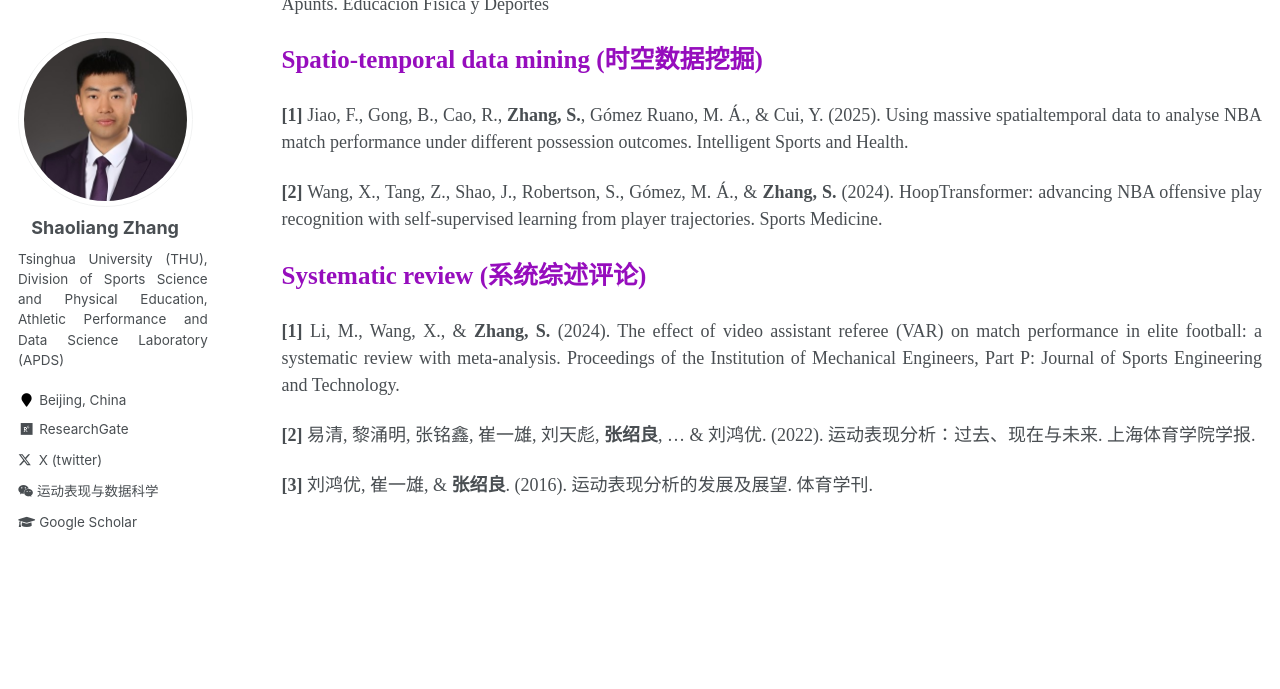
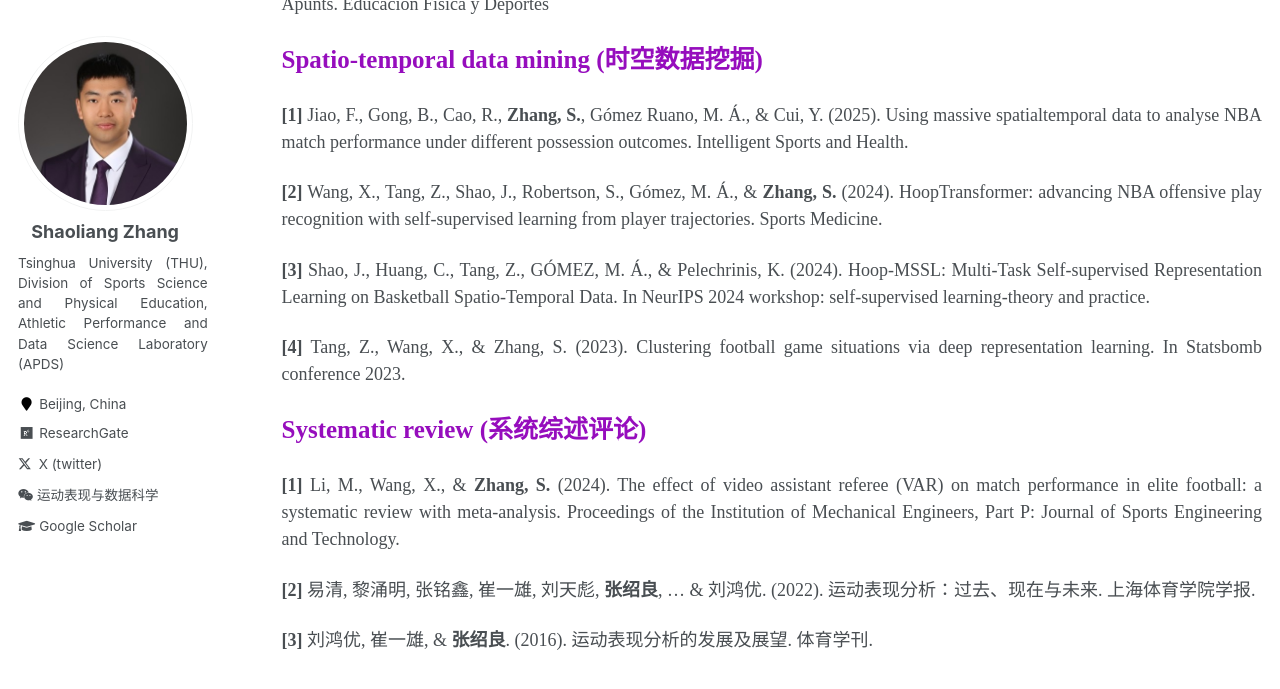
Before and after one commit to sportssuper/ZSL, a Jekyll site: the page built from _pages/publications.md, in a window 1280 px wide and 900 px high, scrolled down 2646 px. Shown: the top 689 px of the window. Built offline with Jekyll 4.4.1, drawn with Linux system fonts in a browser that asks for light colours; a script that is not in the unit is left out.

Commit message:
Update publications.md

```diff
--- a/_pages/publications.md
+++ b/_pages/publications.md
@@ -105,6 +105,10 @@
 
 **[2]** Wang, X., Tang, Z., Shao, J., Robertson, S., Gómez, M. Á., & **Zhang, S.** (2024). HoopTransformer: advancing NBA offensive play recognition with self-supervised learning from player trajectories. Sports Medicine.
 
+**[3]** Shao, J., Huang, C., Tang, Z., GÓMEZ, M. Á., & Pelechrinis, K. (2024). Hoop-MSSL: Multi-Task Self-supervised Representation Learning on Basketball Spatio-Temporal Data. In NeurIPS 2024 workshop: self-supervised learning-theory and practice.
+
+**[4]** Tang, Z., Wang, X., & Zhang, S. (2023). Clustering football game situations via deep representation learning. In Statsbomb conference 2023.
+
 
 <span style="color: #960DBD; font-weight: bold; font-size: 25px;">Systematic review (系统综述评论)</span>
 
```
